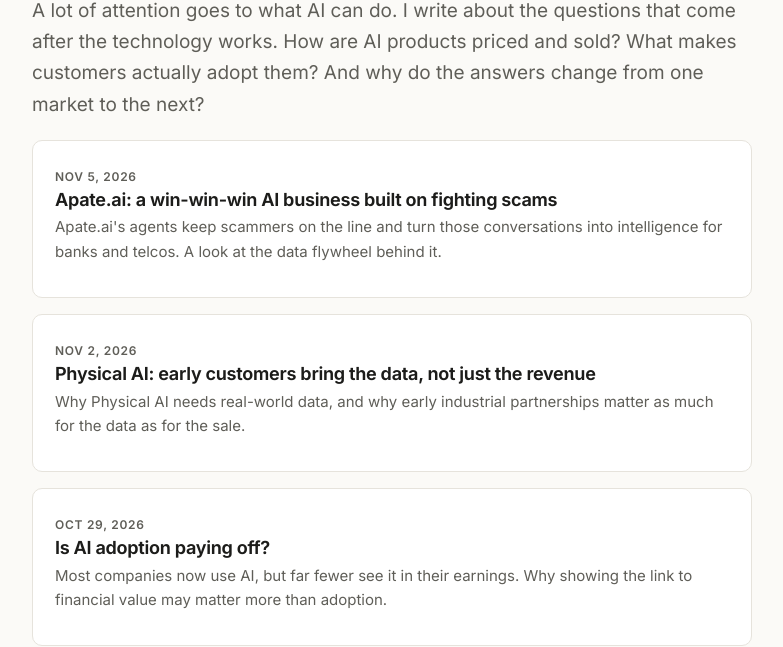
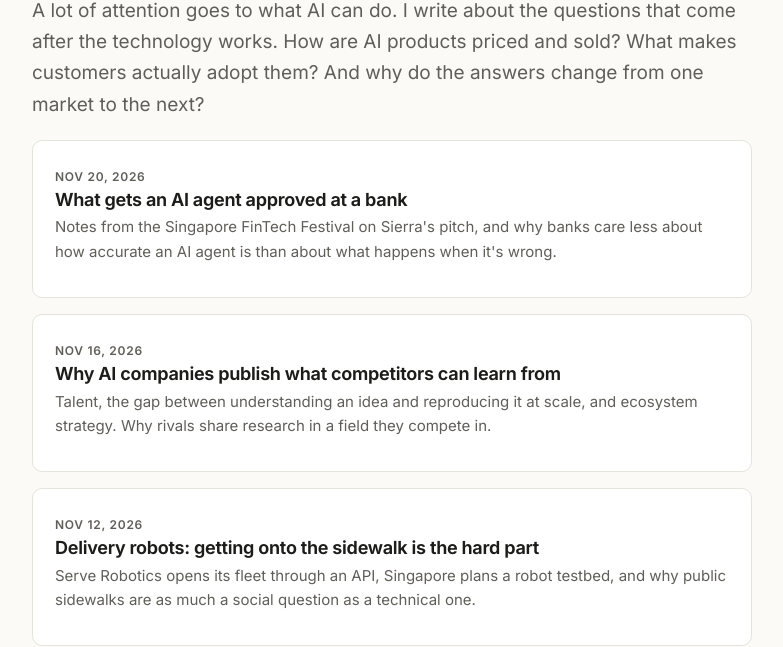
Before and after one commit to helenchang68/helenchang68.github.io, a plain HTML site: page writing/index.html in a window 1280 px wide. Shown: the part 191-838 px from the top of the page, without its empty margins (248-1031 px from the left). Drawn offline with Linux system fonts and the light colour scheme.

Commit message:
Add new articles to writing/index.html

```diff
--- a/writing/index.html
+++ b/writing/index.html
@@ -32,6 +32,21 @@
     <p class="lede">A lot of attention goes to what AI can do. I write about the questions that come after the technology works. How are AI products priced and sold? What makes customers actually adopt them? And why do the answers change from one market to the next?</p>
 
     <div class="cards">
+      <a class="card" href="ai-agents-in-banking.html">
+        <span class="status">Nov 20, 2026</span>
+        <h3>What gets an AI agent approved at a bank</h3>
+        <p>Notes from the Singapore FinTech Festival on Sierra&#x27;s pitch, and why banks care less about how accurate an AI agent is than about what happens when it&#x27;s wrong.</p>
+      </a>
+      <a class="card" href="why-ai-labs-publish.html">
+        <span class="status">Nov 16, 2026</span>
+        <h3>Why AI companies publish what competitors can learn from</h3>
+        <p>Talent, the gap between understanding an idea and reproducing it at scale, and ecosystem strategy. Why rivals share research in a field they compete in.</p>
+      </a>
+      <a class="card" href="delivery-robots.html">
+        <span class="status">Nov 12, 2026</span>
+        <h3>Delivery robots: getting onto the sidewalk is the hard part</h3>
+        <p>Serve Robotics opens its fleet through an API, Singapore plans a robot testbed, and why public sidewalks are as much a social question as a technical one.</p>
+      </a>
       <a class="card" href="apate-scam-agents.html">
         <span class="status">Nov 5, 2026</span>
         <h3>Apate.ai: a win-win-win AI business built on fighting scams</h3>
```
